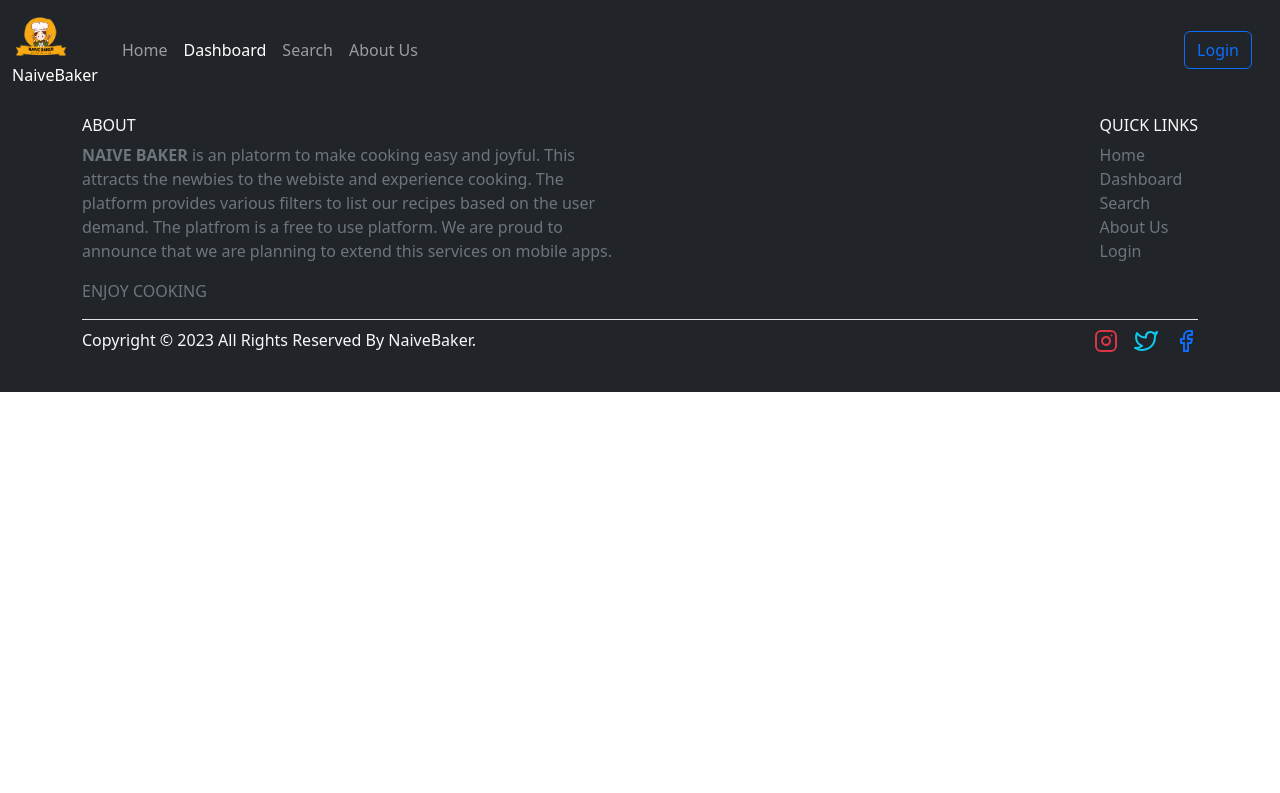
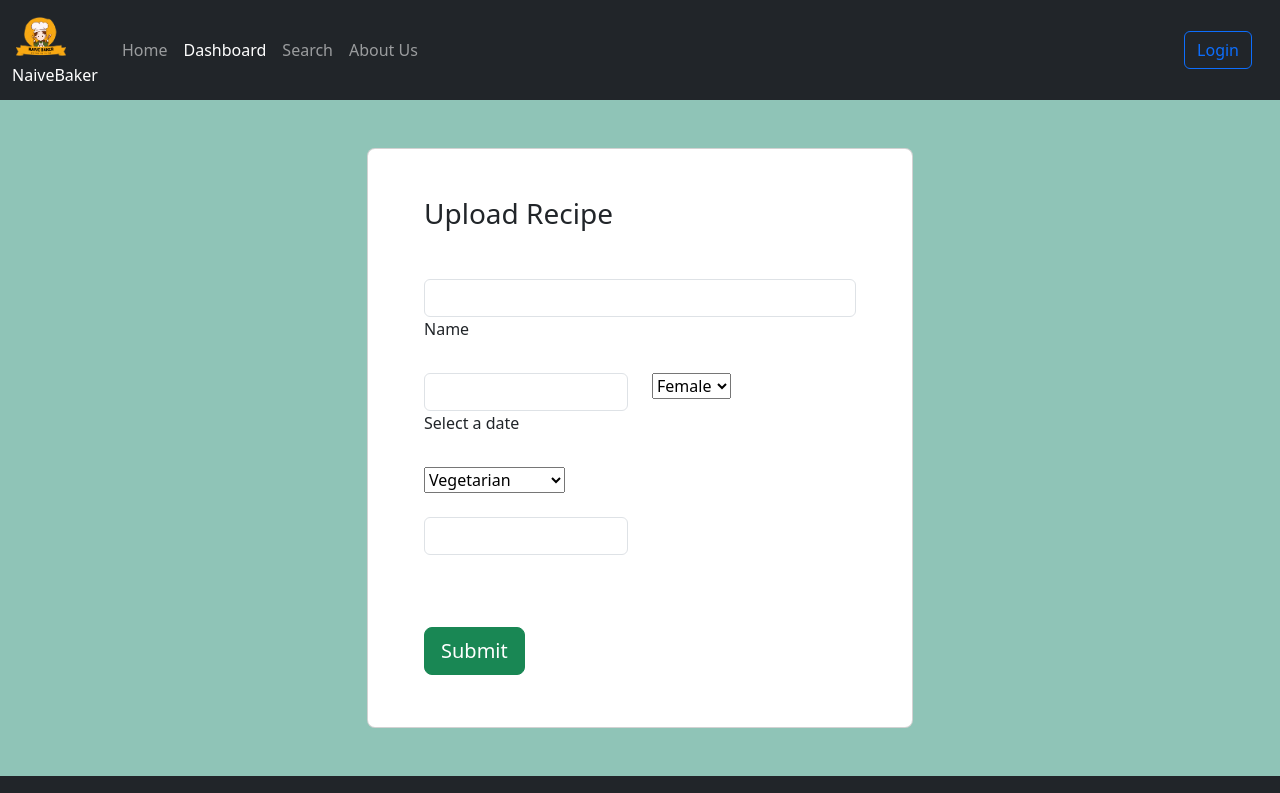
Before and after one commit to dhruvprajapati18082002/Naive_Baker, a React (Create React App) app in the folder frontend/: page /uploadrecipe in a window 1280 px wide. Shown: the top 793 px of the page. Built offline with nearby package versions, Linux system fonts and the light colour scheme.

Commit message:
Added Basic upload recipe framework
uploaded upload recipe page

```diff
--- a/frontend/src/App.js
+++ b/frontend/src/App.js
@@ -10,6 +10,7 @@ import Home from "./components/Home";
 import Search from "./components/SearchComponents/Search";
 import LoginPage from "./components/LoginPage";
 import Alert from "./components/Alert";
+import UploadRecipe from "./components/dashboardComponents/UploadRecipe";
 
 export default function App() {
 
@@ -23,6 +24,7 @@ export default function App() {
                 <Route path="/dashboard" element={<Dashboard />} />
                 <Route path="/Search" element={<Search />} />
                 <Route path="/login" element={<LoginPage />} />
+                <Route path="/uploadrecipe" element={<UploadRecipe />} />
             </Routes>
 
             <Footer />
--- a/frontend/src/components/Home.js
+++ b/frontend/src/components/Home.js
@@ -3,7 +3,7 @@ import RecipeItem from "./RecipeItem";
 
 const Home = (props) => {
     return (
-        <div style={{backgroundColor : '#e3f2fd'}}>
+        <div style={{backgroundColor : '#8fc4b7'}}>
 
             <div style={{backgroundImage: 'url(https://img.freepik.com/free-photo/top-view-flour-eggs-cooking_52683-88221.jpg?w=2000&t=st=1682331679~exp=1682332279~hmac=47fec1f723ed8aa14c89ed1700f23f32c76141eac3d03297e64abea59b40d309)',
                         backgroundOrigin : "border-box",
--- a/frontend/src/components/dashboardComponents/Extras.js
+++ b/frontend/src/components/dashboardComponents/Extras.js
@@ -1,5 +1,7 @@
 import React, { useContext } from "react";
 import userContext from "../../context/user/userContext";
+
+import { Link } from "react-router-dom";
 
 const Extras = () => {
 
@@ -10,7 +12,7 @@ const Extras = () => {
             <ul className="list-group list-group-flush">
                 <li className="list-group-item d-flex justify-content-between align-items-center flex-wrap">
                     <button type="button" className="btn btn-dark my-1">
-                        Upload Recipe
+                    <Link className="nav-link" to="/uploadrecipe">Upload Recipe</Link>
                     </button>
                 </li>
                 <li className="list-group-item d-flex justify-content-between align-items-center flex-wrap">
--- /dev/null
+++ b/frontend/src/components/dashboardComponents/UploadRecipe.js
@@ -0,0 +1,73 @@
+import React from 'react'
+
+
+export default function UploadRecipe() {
+    return (
+        <section className="h-100 h-custom" style={{backgroundColor: '#8fc4b7'}}>
+            <div className="container py-5 h-100">
+                <div className="row d-flex justify-content-center align-items-center h-100">
+                <div className="col-lg-8 col-xl-6">
+                    <div className="card rounded-3">
+                    <div className="card-body p-4 p-md-5">
+                        <h3 className="mb-4 pb-2 pb-md-0 mb-md-5 px-md-2">Upload Recipe</h3>
+
+                        <form className="px-md-2">
+
+                            <div className="form-outline mb-4">
+                                <input type="text" id="form3Example1q" className="form-control" />
+                                <label className="form-label" htmlFor="form3Example1q">Name</label>
+                            </div>
+
+                            <div className="row">
+                                <div className="col-md-6 mb-4">
+
+                                <div className="form-outline datepicker">
+                                    <input type="text" className="form-control" id="exampleDatepicker1" />
+                                    <label htmlFor="exampleDatepicker1" className="form-label">Select a date</label>
+                                </div>
+
+                                </div>
+                                <div className="col-md-6 mb-4">
+
+                                <select className="select">
+                                    <option value="1" disabled>Gender</option>
+                                    <option value="2">Female</option>
+                                    <option value="3">Male</option>
+                                    <option value="4">Other</option>
+                                </select>
+
+                                </div>
+                            </div>
+
+                            <div className="mb-4">
+
+                                <select className="select">
+                                <option value="1">Vegetarian</option>
+                                <option value="2">Non-Vegetarian</option>
+                                </select>
+
+                            </div>
+
+                            <div className="row mb-4 pb-2 pb-md-0 mb-md-5">
+                                <div className="col-md-6">
+
+                                <div className="form-outline">
+                                    <input type="text" id="form3Example1w" className="form-control" />
+                                    <label className="form-label" htmlFor="form3Example1w"></label>
+                                </div>
+
+                                </div>
+                            </div>
+
+                            <button type="submit" className="btn btn-success btn-lg mb-1">Submit</button>
+
+                        </form>
+
+                    </div>
+                    </div>
+                </div>
+                </div>
+            </div>
+        </section>
+    )
+}
```
